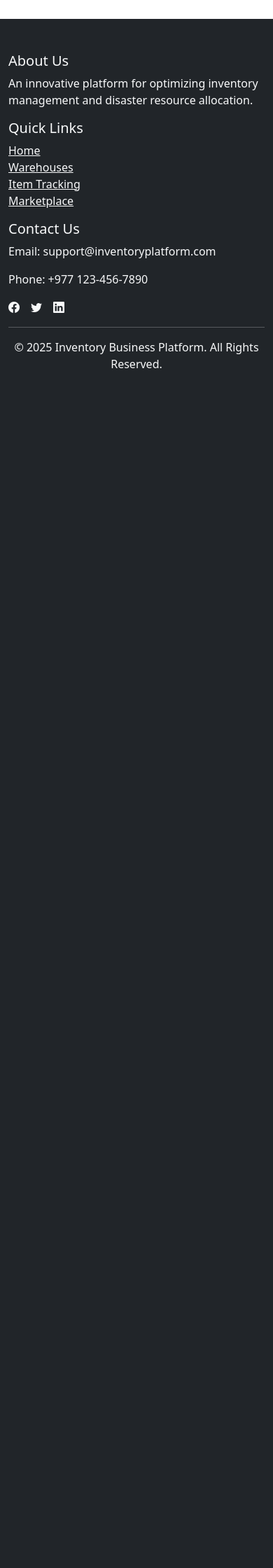
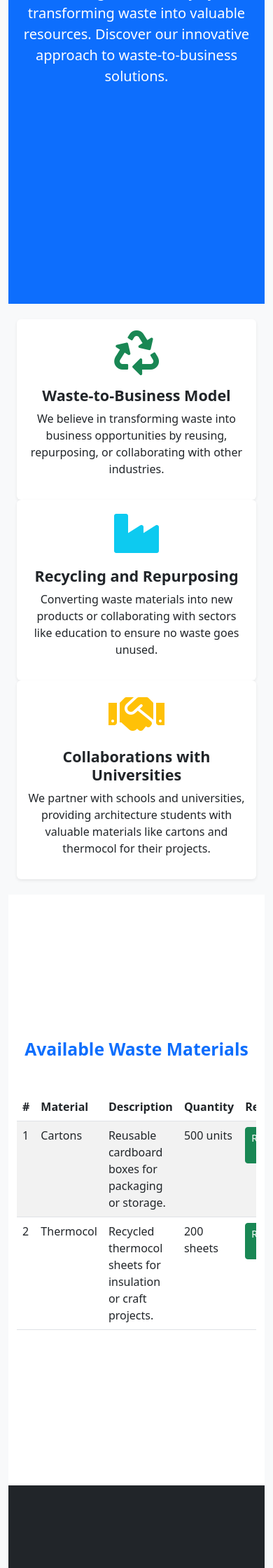
Before and after one commit to aadarshabhusal/0D, a Flask app: page /waste_management in a window 390 px wide. Shown: the part 482-2722 px from the top of the page at 70% size. Before the commit the page ends 1008 px from the top, so only its background shows below. Run offline with Flask 3, Linux system fonts and the light colour scheme.

Commit message:
alikati worked on waste_management

```diff
--- a/app.py
+++ b/app.py
@@ -195,6 +195,5 @@ def logout():
     flash('You have been logged out.', 'info')
     return redirect(url_for('home'))
 
-
 if __name__ == '__main__':
-    app.run(debug=True)
+    app.run(debug=True, host='0.0.0.0', port=5000)
--- a/static/style.css
+++ b/static/style.css
@@ -139,3 +139,9 @@ button:hover {
     filter: grayscale(0%) opacity(100%);
     transform: scale(1.05);
   }
+  .full-height {
+    min-height: 100vh;
+    display: flex;
+    justify-content: center;
+    align-items: center;
+  }
--- a/templates/layout.html
+++ b/templates/layout.html
@@ -41,7 +41,7 @@
     <div class="container">
       <a class="navbar-brand d-flex align-items-center" href="{{ url_for('home') }}">
         <img src="{{ url_for('static', filename='logo.png') }}" width="35" height="35" class="me-2 rounded-circle" alt="Logo">
-        <strong>Inventory Platform</strong>
+        <strong>4thMatrix</strong>
       </a>
 
       <button class="navbar-toggler" type="button" data-bs-toggle="collapse" data-bs-target="#navbarNav" aria-controls="navbarNav" aria-expanded="false" aria-label="Toggle navigation">
--- a/templates/waste_management.html
+++ b/templates/waste_management.html
@@ -1,5 +1,102 @@
-{% extends 'layout.html' %}
+{% extends "layout.html" %}
+
 {% block body %}
+<div class="container-fluid  bg-light">
+  <!-- Hero Section -->
+  <section class="text-center bg-primary text-white full-height">
+    <div class="container">
+      <h1 class="display-4 fw-bold">Waste Management</h1>
+      <p class="lead">
+        Driving sustainability by transforming waste into valuable resources. Discover our innovative approach to waste-to-business solutions.
+      </p>
+    </div>
+  </section>
 
+  <!-- Features Section -->
+  <section class=" full-height">
+    <div class="container">
+      <div class="row text-center">
+        <div class="col-md-4">
+          <div class="card border-0 shadow-sm">
+            <div class="card-body">
+              <i class="fas fa-recycle fa-4x text-success mb-3"></i>
+              <h4 class="fw-bold">Waste-to-Business Model</h4>
+              <p>We believe in transforming waste into business opportunities by reusing, repurposing, or collaborating with other industries.</p>
+            </div>
+          </div>
+        </div>
+        <div class="col-md-4">
+          <div class="card border-0 shadow-sm">
+            <div class="card-body">
+              <i class="fas fa-industry fa-4x text-info mb-3"></i>
+              <h4 class="fw-bold">Recycling and Repurposing</h4>
+              <p>Converting waste materials into new products or collaborating with sectors like education to ensure no waste goes unused.</p>
+            </div>
+          </div>
+        </div>
+        <div class="col-md-4">
+          <div class="card border-0 shadow-sm">
+            <div class="card-body">
+              <i class="fas fa-handshake fa-4x text-warning mb-3"></i>
+              <h4 class="fw-bold">Collaborations with Universities</h4>
+              <p>We partner with schools and universities, providing architecture students with valuable materials like cartons and thermocol for their projects.</p>
+            </div>
+          </div>
+        </div>
+      </div>
+    </div>
+  </section>
 
+  <!-- Available Waste Materials -->
+  <section class=" bg-white full-height">
+    <div class="container">
+      <h2 class="text-center text-primary fw-bold mb-5">Available Waste Materials</h2>
+      <div class="table-responsive">
+        <table class="table table-hover table-striped">
+          <thead class="bg-primary text-white">
+            <tr>
+              <th>#</th>
+              <th>Material</th>
+              <th>Description</th>
+              <th>Quantity</th>
+              <th>Request</th>
+            </tr>
+          </thead>
+          <tbody>
+            <tr>
+              <td>1</td>
+              <td>Cartons</td>
+              <td>Reusable cardboard boxes for packaging or storage.</td>
+              <td>500 units</td>
+              <td>
+                <button class="btn btn-sm btn-success">Request Now</button>
+              </td>
+            </tr>
+            <tr>
+              <td>2</td>
+              <td>Thermocol</td>
+              <td>Recycled thermocol sheets for insulation or craft projects.</td>
+              <td>200 sheets</td>
+              <td>
+                <button class="btn btn-sm btn-success">Request Now</button>
+              </td>
+            </tr>
+            <!-- Additional materials can be added dynamically -->
+          </tbody>
+        </table>
+      </div>
+    </div>
+  </section>
+
+  <!-- Call to Action -->
+  <section class=" bg-dark text-white full-height">
+    <div class="container text-center">
+      <h3 class="fw-bold mb-4">Ready to Partner with Us?</h3>
+      <p class="lead">
+        Join our network of businesses working together for a sustainable future. Collaborate, innovate, and create opportunities with waste management.
+      </p>
+      <a href="{{ url_for('contact') }}" class="btn btn-lg btn-primary">Contact Us Today</a>
+    </div>
+  </section>
+</div>
 {% endblock body %}
```
